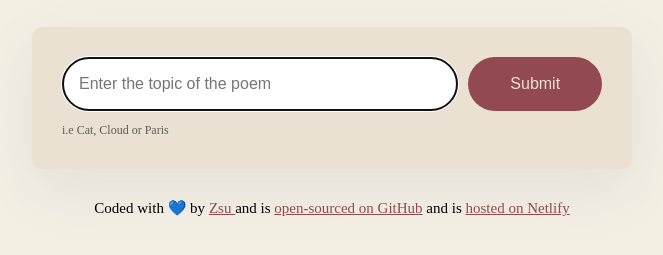
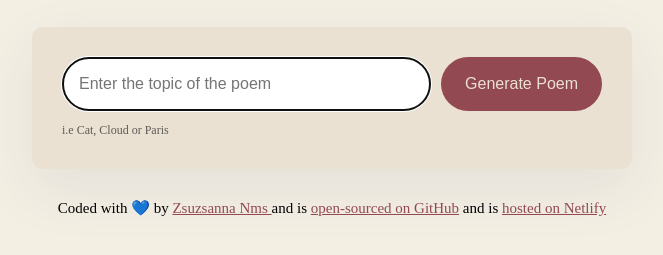
Before and after one commit to Hozsii/AI-project, a plain HTML site: page index.html in a window 1280 px wide. Shown: the part 177-432 px from the top of the page, without its empty margins (308-971 px from the left). Drawn offline with nearby package versions, Linux system fonts and the light colour scheme.

Commit message:
Amended the CSS and HTML

```diff
--- a/index.html
+++ b/index.html
@@ -26,7 +26,7 @@
               class="instructions"
               id="user-instructions"
             />
-            <input type="submit" class="submit-button" />
+            <input type="submit" class="submit-button" value="Generate Poem"" />
           </form>
           <div class="hint">i.e Cat, Cloud or Paris</div>
         </div>
@@ -35,7 +35,8 @@
 
       <footer>
         Coded with 💙 by
-        <a href="https://github.com/Hozsii" target="_blank"> Zsu </a> and is
+        <a href="https://github.com/Hozsii" target="_blank"> Zsuzsanna Nms </a>
+        and is
         <a href="https://github.com/Hozsii/AI-project" target="_blank">
           open-sourced on GitHub</a
         >
--- a/src/script.js
+++ b/src/script.js
@@ -20,7 +20,7 @@ function generatePoem(event) {
 
   let poemElement = document.querySelector("#poem");
   poemElement.classList.remove("hidden");
-  poemElement.innerHTML = `<div class "generating"> ⏳ Generating a poem about ${instructionsInput.value} ...</div>`;
+  poemElement.innerHTML = `<div class "generating"> ⏳ Generating a poem about ${instructionsInput.value}... </div>`;
 
   axios.get(apiUrl).then(displayPoem);
 }
--- a/src/styles.css
+++ b/src/styles.css
@@ -58,7 +58,7 @@ form {
   background: rgb(146, 73, 81);
   color: rgb(234, 225, 211);
   border: none;
-  width: 150px;
+  width: 180px;
   font-size: 16px;
   border-radius: 50px;
   padding: 14px 24px;
```
